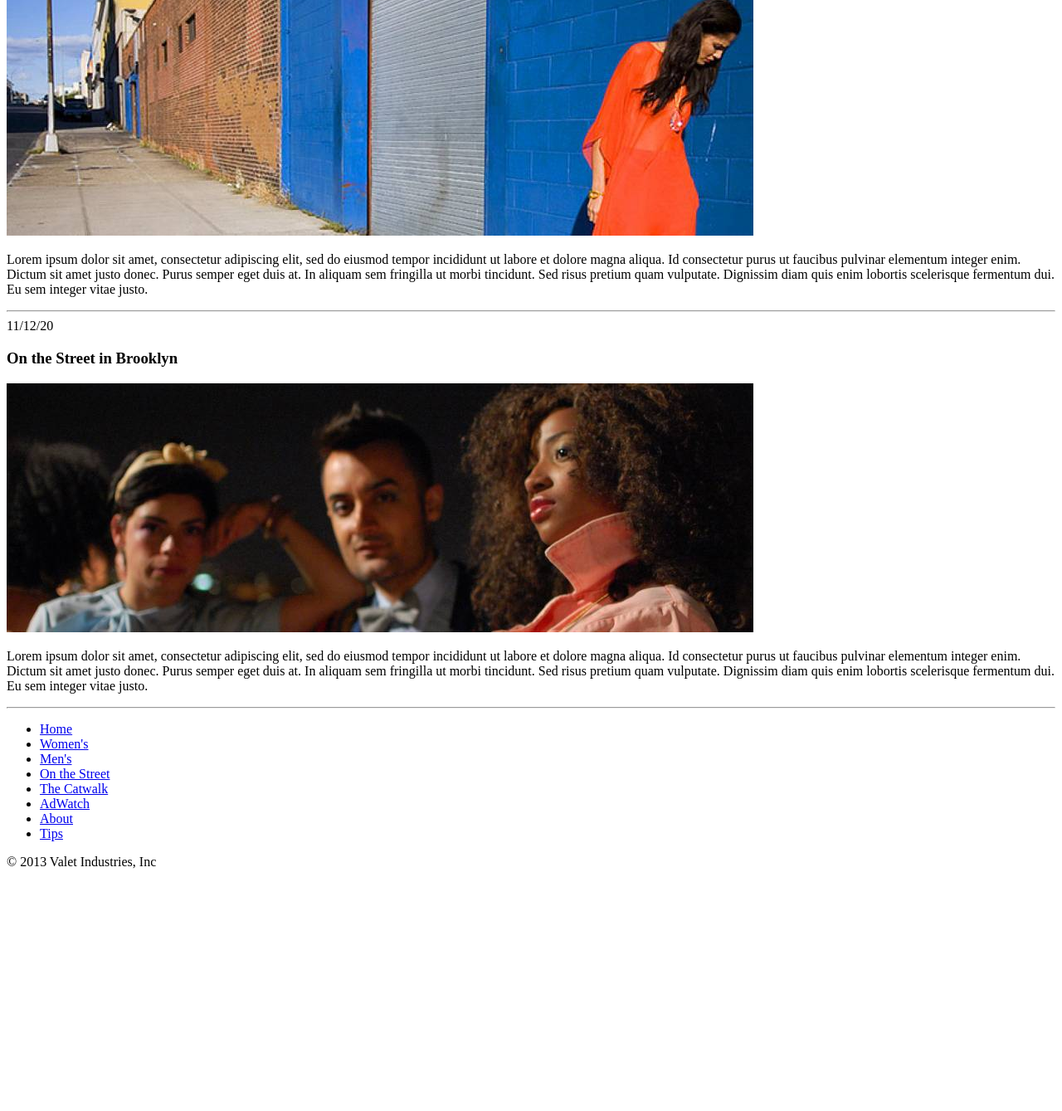
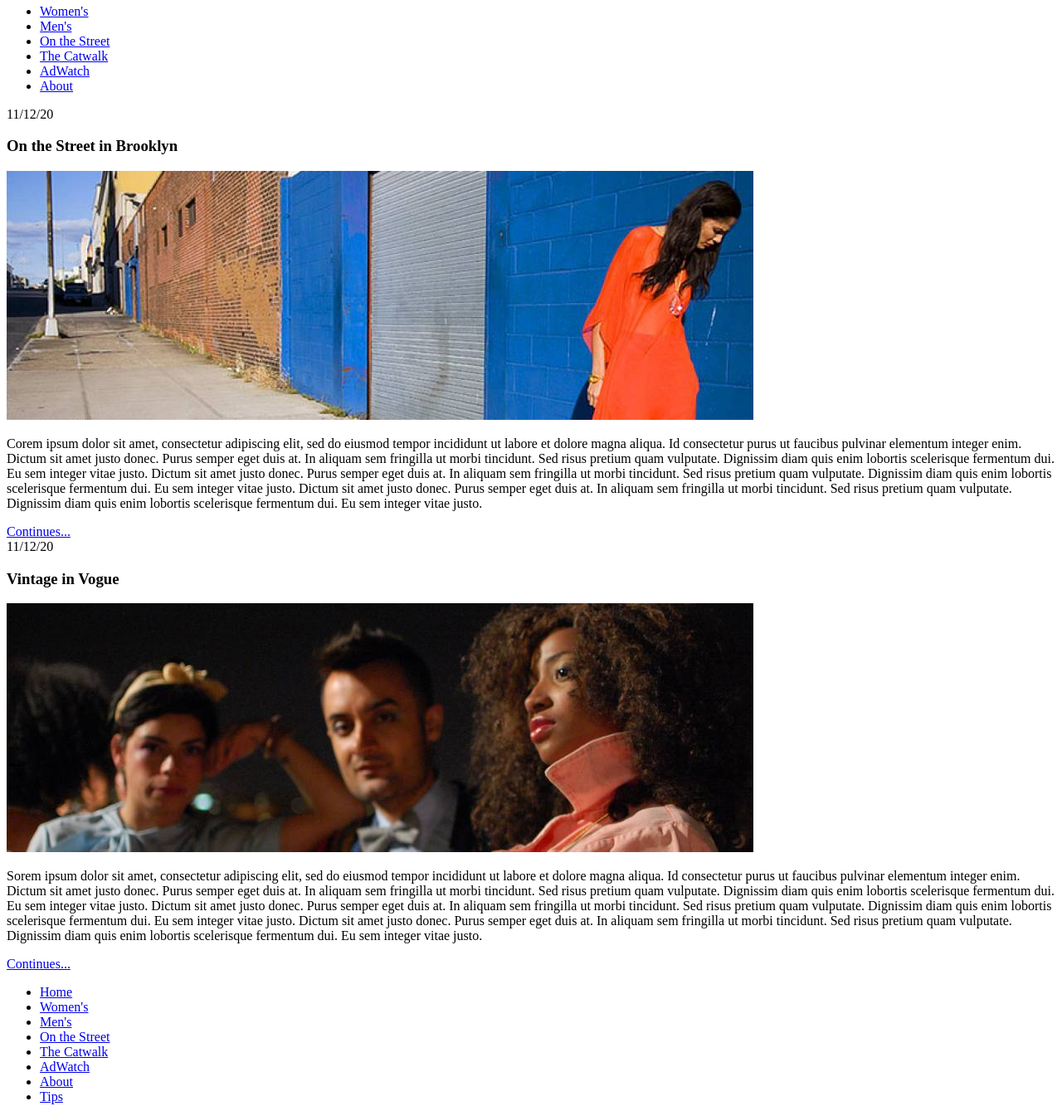
Before and after one commit to NadaSmith/Fashion_Blog, a plain HTML site: page index.html in a window 1280 px wide. Shown: the part 344-1683 px from the top of the page at 83% size. Before the commit the page ends 1400 px from the top, so only its background shows below. Drawn offline with Linux system fonts and the light colour scheme.

Commit message:
Update index.html

```diff
--- a/index.html
+++ b/index.html
@@ -18,7 +18,76 @@
                 <li><a href="#">The Catwalk</a></li>
                 <li><a href="#">AdWatch</a></li>
                 <li><a href="#">About</a></li>
+            </ul><!DOCTYPE html>
+<html lang="en">
+<head>
+    <meta charset="UTF-8">
+    <meta name="viewport" content="width=device-width, initial-scale=1.0">
+    <link rel="stylesheet" href="stylesheet.css">
+    <title>Document</title>
+</head>
+<body>
+    <header>
+        <h1>Sartre's List</h1>
+
+        <h2>Better-Dressed People</h2>
+
+        <nav aria-label="Main Navigation" role="navigation">
+            <ul id="menu">
+                <li><a href="#">Women's</a></li>
+                <li><a href="#">Men's</a></li>
+                <li><a href="#">On the Street</a></li>
+                <li><a href="#">The Catwalk</a></li>
+                <li><a href="#">AdWatch</a></li>
+                <li><a href="#">About</a></li>
             </ul>
+        </nav>
+    </header>
+    <main>
+        <article>
+            <time datetime="11/12/20">11/12/20</time>
+            <h3>On the Street in Brooklyn</h3>
+            <img src="blog-image-1.jpg" alt="Woman in red dress by a blue wall walking down the street ">
+            <p>Corem ipsum dolor sit amet, consectetur adipiscing elit, sed do eiusmod tempor incididunt ut labore et dolore magna aliqua.
+            Id consectetur purus ut faucibus pulvinar elementum integer enim. Dictum sit amet justo donec. Purus semper eget duis at. In
+            aliquam sem fringilla ut morbi tincidunt. Sed risus pretium quam vulputate. Dignissim diam quis enim lobortis scelerisque fermentum
+            dui. Eu sem integer vitae justo. Dictum sit amet justo donec. Purus semper eget duis at. In aliquam sem fringilla ut morbi tincidunt.
+            Sed risus pretium quam vulputate. Dignissim diam quis enim lobortis scelerisque fermentum dui. Eu sem integer vitae justo. Dictum sit
+            amet justo donec. Purus semper eget duis at. In aliquam sem fringilla ut morbi tincidunt. Sed risus pretium quam vulputate. Dignissim
+            diam quis enim lobortis scelerisque fermentum dui. Eu sem integer vitae justo.</p>
+            <a href="#">Continues...</a>
+        </article>
+        <article>
+            <time datetime="11/12/20">11/12/20</time>
+            <h3>Vintage in Vogue</h3>
+            <img src="blog-image-2.jpg" alt="Three people posing for a picture">
+            <p>Sorem ipsum dolor sit amet, consectetur adipiscing elit, sed do eiusmod tempor incididunt ut labore et dolore magna aliqua.
+            Id consectetur purus ut faucibus pulvinar elementum integer enim. Dictum sit amet justo donec. Purus semper eget duis at. In
+            aliquam sem fringilla ut morbi tincidunt. Sed risus pretium quam vulputate. Dignissim diam quis enim lobortis scelerisque fermentum
+            dui. Eu sem integer vitae justo. Dictum sit amet justo donec. Purus semper eget duis at. In aliquam sem fringilla ut morbi tincidunt.
+            Sed risus pretium quam vulputate. Dignissim diam quis enim lobortis scelerisque fermentum dui. Eu sem integer vitae justo. Dictum sit
+            amet justo donec. Purus semper eget duis at. In aliquam sem fringilla ut morbi tincidunt. Sed risus pretium quam vulputate. Dignissim
+            diam quis enim lobortis scelerisque fermentum dui. Eu sem integer vitae justo.</p>
+            <a href="#">Continues...</a>
+        </article>
+    </main>
+    <footer>
+        <nav aria-label="Main Navigation" role="navigation" >
+            <ul>
+                <li><a href="#">Home</a></li>
+                <li><a href="#">Women's</a></li>
+                <li><a href="#">Men's</a></li>
+                <li><a href="#">On the Street</a></li>
+                <li><a href="#">The Catwalk</a></li>
+                <li><a href="#">AdWatch</a></li>
+                <li><a href="#">About</a></li>
+                <li><a href="#">Tips</a></li>
+            </ul>
+        </nav>
+        <span>&copy; 2013 Valet Industries, Inc</span>
+    </footer>
+</body>
+</html>
         </nav>
     </header>
     <main>
```
